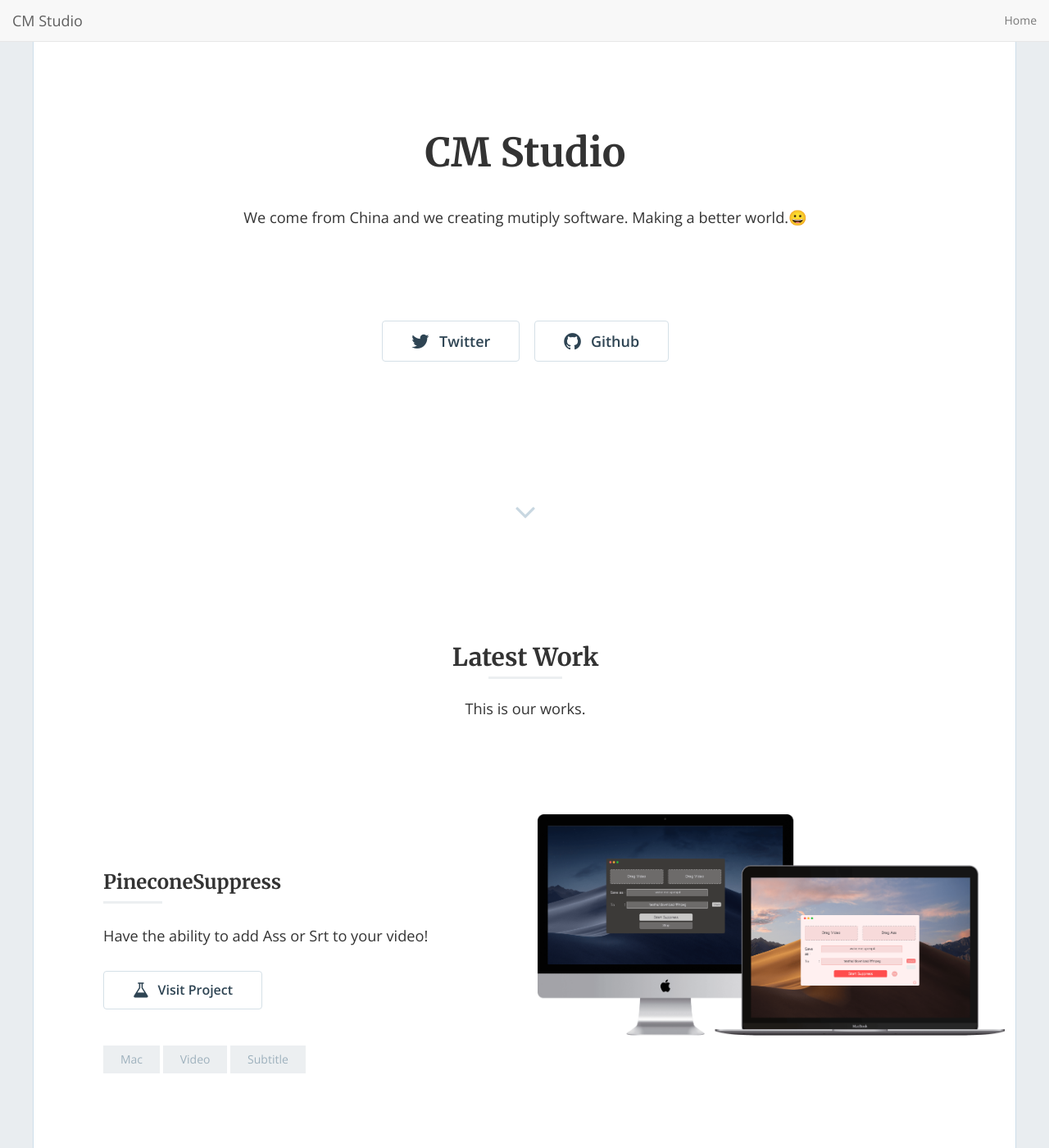
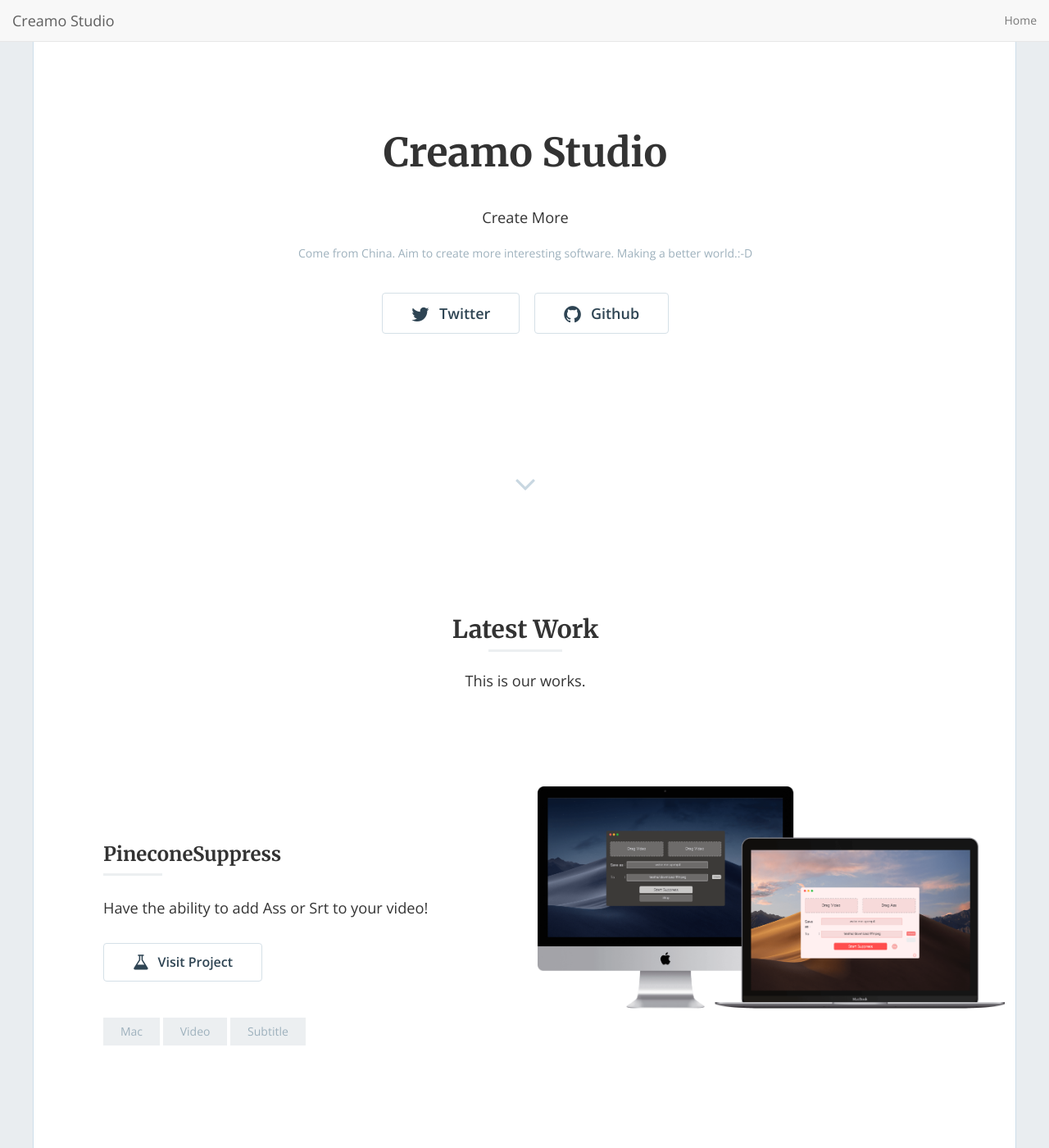
Before and after one commit to CM-Studio/CMeng.github.io, a Jekyll site: the page built from index.html, in a window 1280 px wide and 1400 px high. Shown: the whole window at 82% size. Built offline with Jekyll 4.4.1, drawn with Linux system fonts in a browser that asks for light colours; nearby versions of some CDN libraries; the list of posts is cut into pages by our own code; some of the changed text lies outside the part shown.

Commit message:
增加 sub description

```diff
--- a/_config.yml
+++ b/_config.yml
@@ -13,11 +13,12 @@
 # you will see them accessed via {{ site.title }}, {{ site.email }}, and so on.
 # You can create any custom variable you would like, and they will be accessible
 # in the templates via {{ site.myvariable }}.
-title: "CM Studio"
+title: "Creamo Studio"
 email: 'judi0713@foxmail.com'
-description: "We come from China and we creating mutiply software. Making a better world.😀"
+description: "Create More"
+sub_description: "Come from China. Aim to create more interesting software. Making a better world.:-D"
 baseurl: "" # the subpath of your site, e.g. /blog
-url: "http://CM-Studio.github.io" # the base hostname & protocol for your site, e.g. http://example.com
+url: "https://creamo.studio" # the base hostname & protocol for your site, e.g. http://example.com
 twitter_username: 'judi0713'
 github_username: 'CM-Studio'
 medium_username: ''
@@ -32,8 +33,8 @@ plugins:
 
 ### Phantom settings
 paginate: 5
-footer_text: '© 2019 CM Studio'
-admin_name: 'CM Studio'
+footer_text: '© 2019 Creamo Studio'
+admin_name: 'Creamo Studio'
 google_analytics: "UA-9999999-99" # Update with your own tracking ID
 enable_contact: false
 
--- a/_includes/home-hero.html
+++ b/_includes/home-hero.html
@@ -13,7 +13,7 @@
           {% endif %}
 
           {% if site.description != '' or site.enable_contact == true %}
-          <p class="text-center">
+          <p class="text-center description">
             {% if site.description != '' %}
             {{site.description}}
             {% endif %}
@@ -21,6 +21,11 @@
             {% if site.enable_contact == true %}
             {% include contact.html %}
             {% include contact-modal.html %}
+            {% endif %}
+          </p>
+          <p class="text-center description sub_description">
+            {% if site.sub_description != '' %}
+            {{site.sub_description}}
             {% endif %}
           </p>
           {% endif %}
--- a/css/style.scss
+++ b/css/style.scss
@@ -134,7 +134,7 @@ button.btn, input.btn {
     font-size: 48px;
   }
   p {
-    margin: 2em 0 4em 0;
+    margin: 2em 0 0em 0;
   }
   .hero-buttons {
     margin: 0 auto;
@@ -142,6 +142,11 @@ button.btn, input.btn {
     i {
       padding-right: 0.5em;
     }
+  }
+  .sub_description {
+    margin: 1em 0 0em 0;
+    color: #9eb1bd;
+    font-size: 1em;
   }
 }
 
```
Also changed, not shown: 9 other files.
